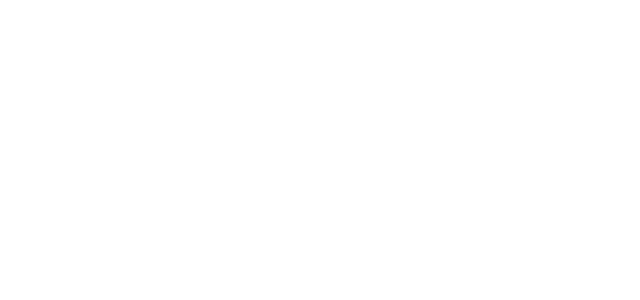
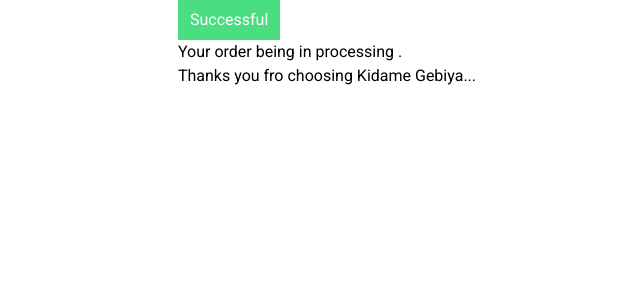
Before and after one commit to atsed27/Ethiop-Gebiya, a React (Create React App) app in the folder client/: page /success in a window 1280 px wide. Before the commit this address had no page. Shown: the top 300 px of the page, without its empty margins (313-953 px from the left). Built offline with nearby package versions, Linux system fonts and the light colour scheme.

Commit message:
add succus page

```diff
--- a/client/src/App.js
+++ b/client/src/App.js
@@ -8,6 +8,7 @@
 import Login from './page/Login';
 import Pay from './page/Pay';
 import Stripe from './page/Stripe';
+import Success from './page/Success';
 function App() {
   return (
     <BrowserRouter>
@@ -21,6 +22,7 @@
           <Route path="login" element={<Login />} />
           <Route path="pay" element={<Pay />} />
           <Route path="stripe" element={<Stripe />} />
+          <Route path="success" element={<Success />} />
         </Route>
       </Routes>
     </BrowserRouter>
--- a/client/src/page/Stripe.jsx
+++ b/client/src/page/Stripe.jsx
@@ -2,6 +2,7 @@
 import StripeCheckout from 'react-stripe-checkout';
 import axios from 'axios';
 import { useSelector } from 'react-redux';
+import { useNavigate } from 'react-router-dom';
 
 const kEy =
   'pk_test_51OGNW1FH7zgKERAJkyDaNGlXVOei0qeT20URg24F8f2ynpSOvGIn1Jq6PZKOGKbjQ5yJ53QUhfa6E6Sm4c1AUiaZ00xfjavCU2';
@@ -10,6 +11,8 @@
   const [stripeToken, setStripeToke] = useState(null);
   const cart = useSelector((state) => state.cart);
   const user = useSelector((state) => state.user);
+  const navigation = useNavigate();
+
   console.log(user);
   console.log(cart);
   const onToken = (token) => {
@@ -28,6 +31,7 @@
           }
         );
         console.log(res);
+        navigation('/', { data: res.data });
       } catch (error) {
         console.log(error);
       }
@@ -37,7 +41,7 @@
   return (
     <div className="flex items-center justify-center h-screen">
       <StripeCheckout
-        name="daniel"
+        name={user.currentUser.username}
         image="https://www.vidhub.co/assets/logos/vidhub-icon-2e5c629f64ced5598a56387d4e3d0c7c.png" // the pop-in header image (default none)
         description="Foe Gebiya"
         amount={cart.total * 100}
--- /dev/null
+++ b/client/src/page/Success.jsx
@@ -0,0 +1,19 @@
+import React from 'react';
+
+function Success() {
+  return (
+    <div className="flex items-center justify-center">
+      <div>
+        <button className="px-3 py-2 text-white bg-green-400">
+          Successful
+        </button>
+        <p>
+          Your order being in processing . <br />
+          Thanks you fro choosing Kidame Gebiya...
+        </p>
+      </div>
+    </div>
+  );
+}
+
+export default Success;
```
